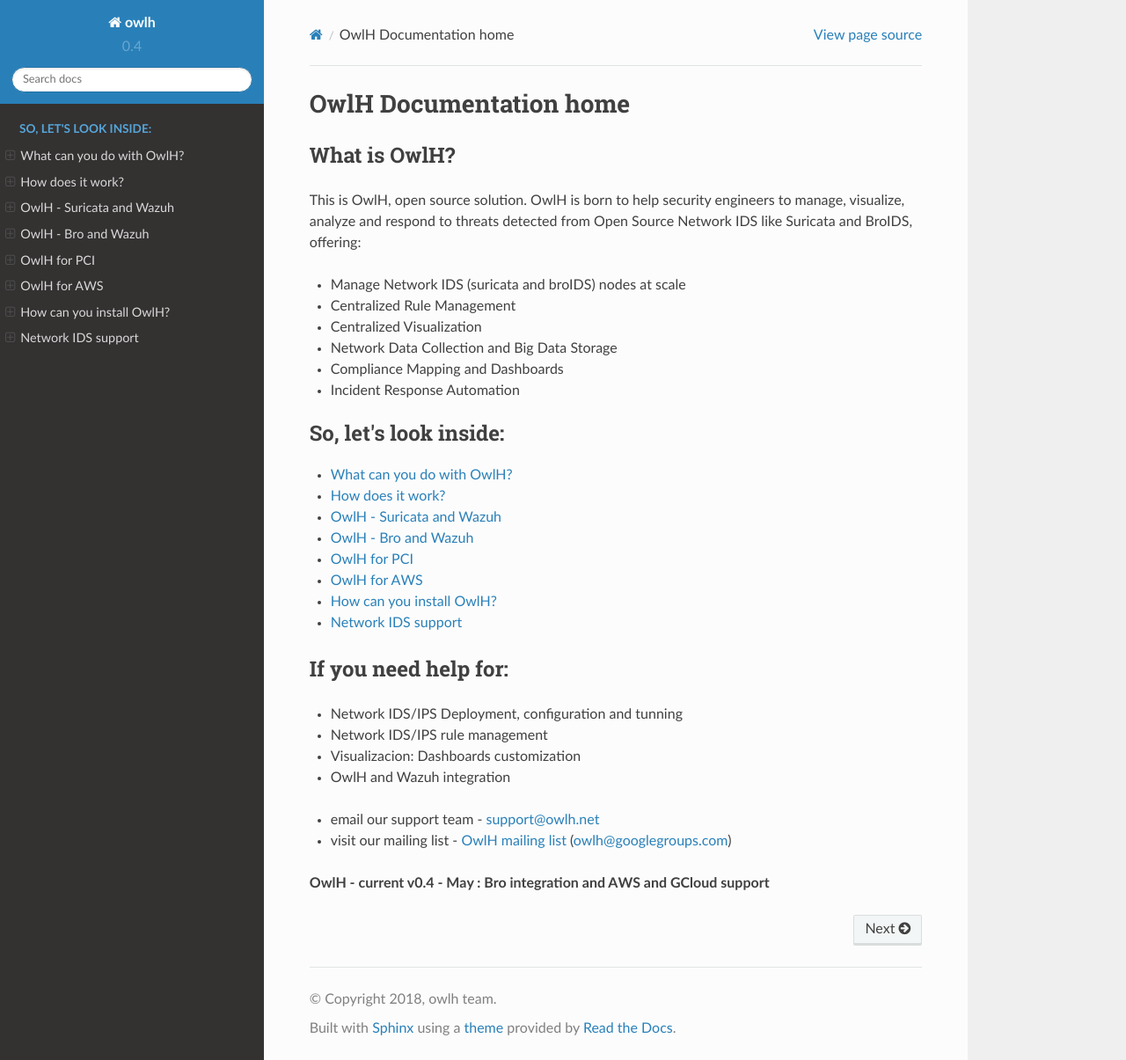
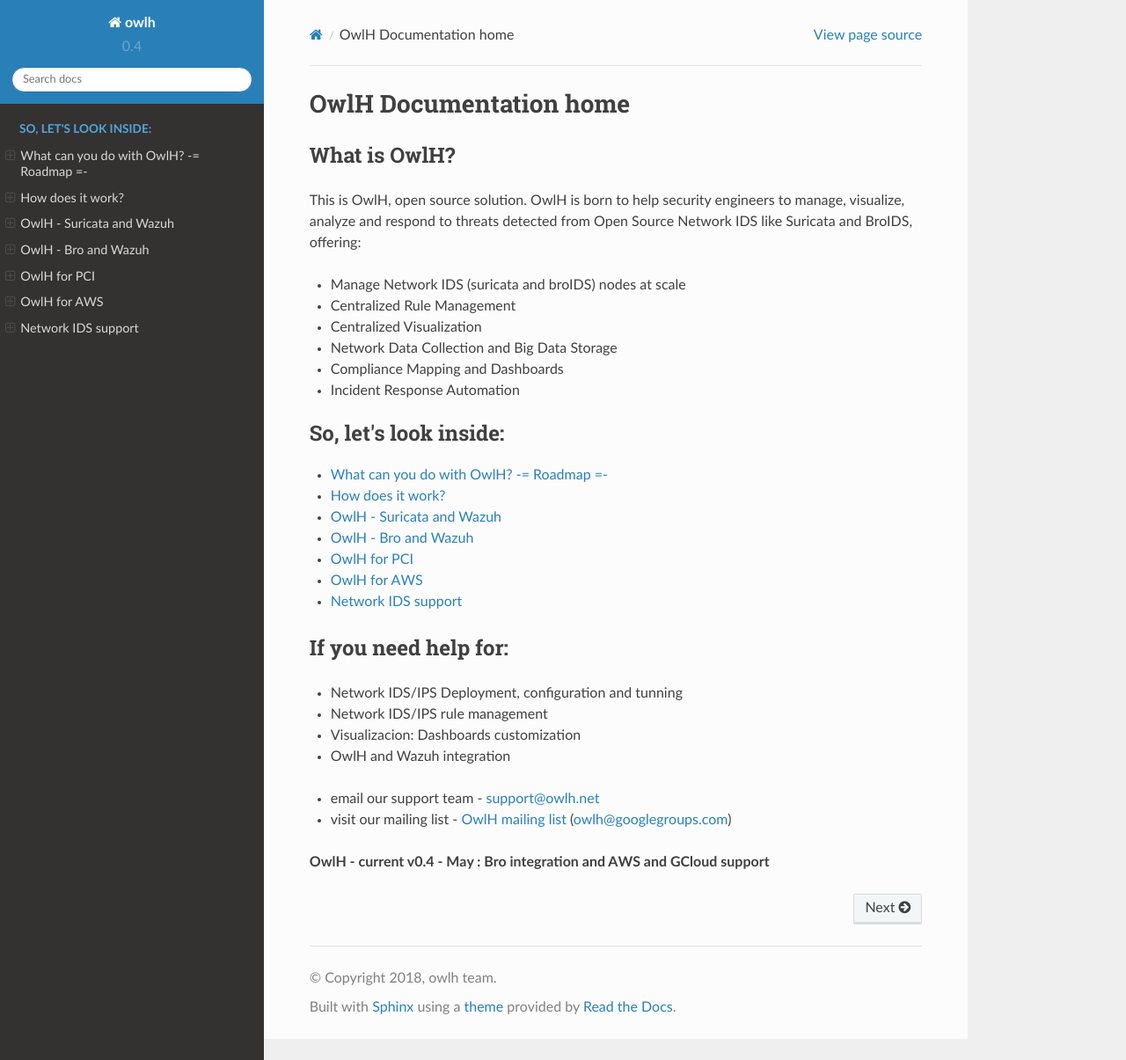
Before and after one commit to austinsonger/documentation, a Sphinx documentation site: the page built from source/index.rst, in a window 1280 px wide and 1205 px high. Shown: the whole window at 88% size. Built offline with Sphinx 7.4.7 and the Read the Docs theme 2.0.0, drawn with Linux system fonts in a browser that asks for light colours.

Commit message:
-- v0.4  --

```diff
--- a/source/index.rst
+++ b/source/index.rst
@@ -24,7 +24,6 @@
    main/OwlHBro
    main/OwlHPCI
    main/OwlHAWS
-   main/OwlHHow
    main/NetworkIDS
 
 If you need help for:
--- a/source/main/OwlHWhat.rst
+++ b/source/main/OwlHWhat.rst
@@ -1,5 +1,5 @@
-What can you do with OwlH?
-==========================
+What can you do with OwlH? -= Roadmap =-
+========================================
 
 OwlH will help you to:
 ----------------------
```
Also changed, not shown: 11 other files.
